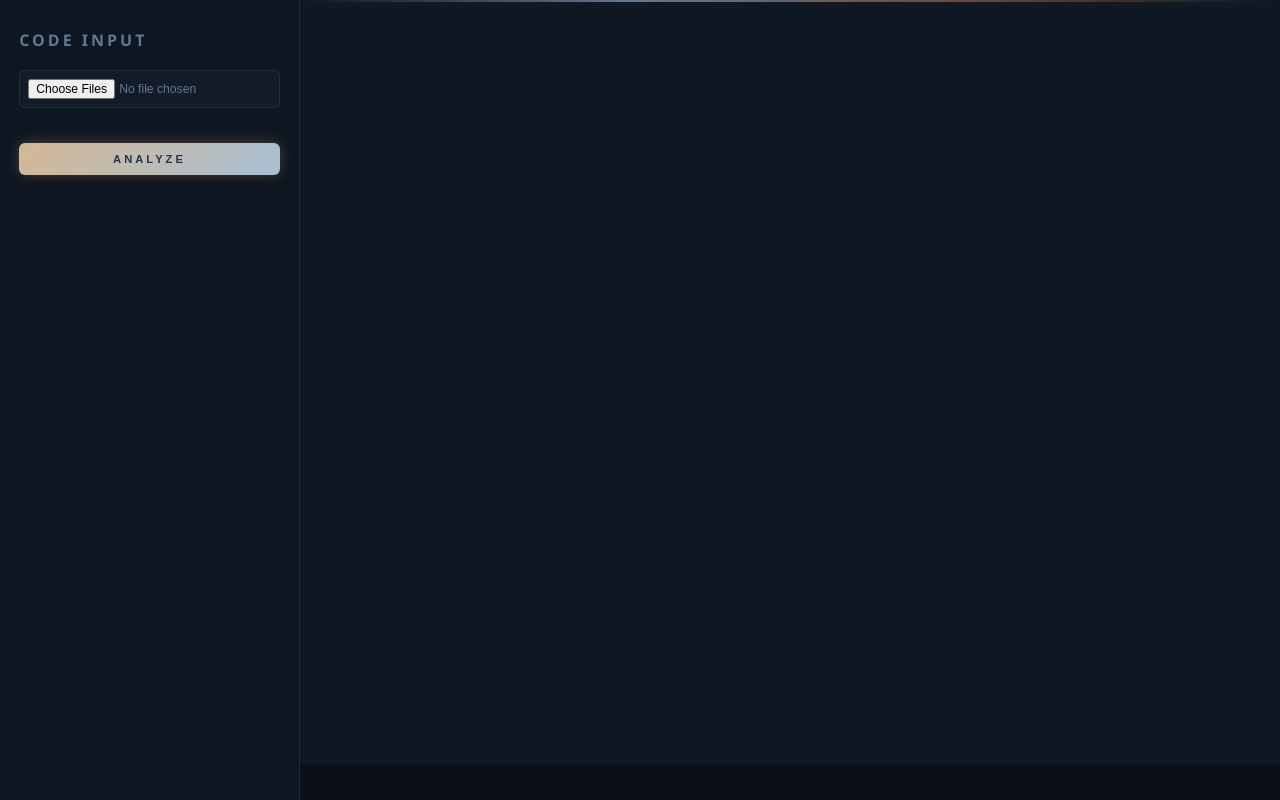
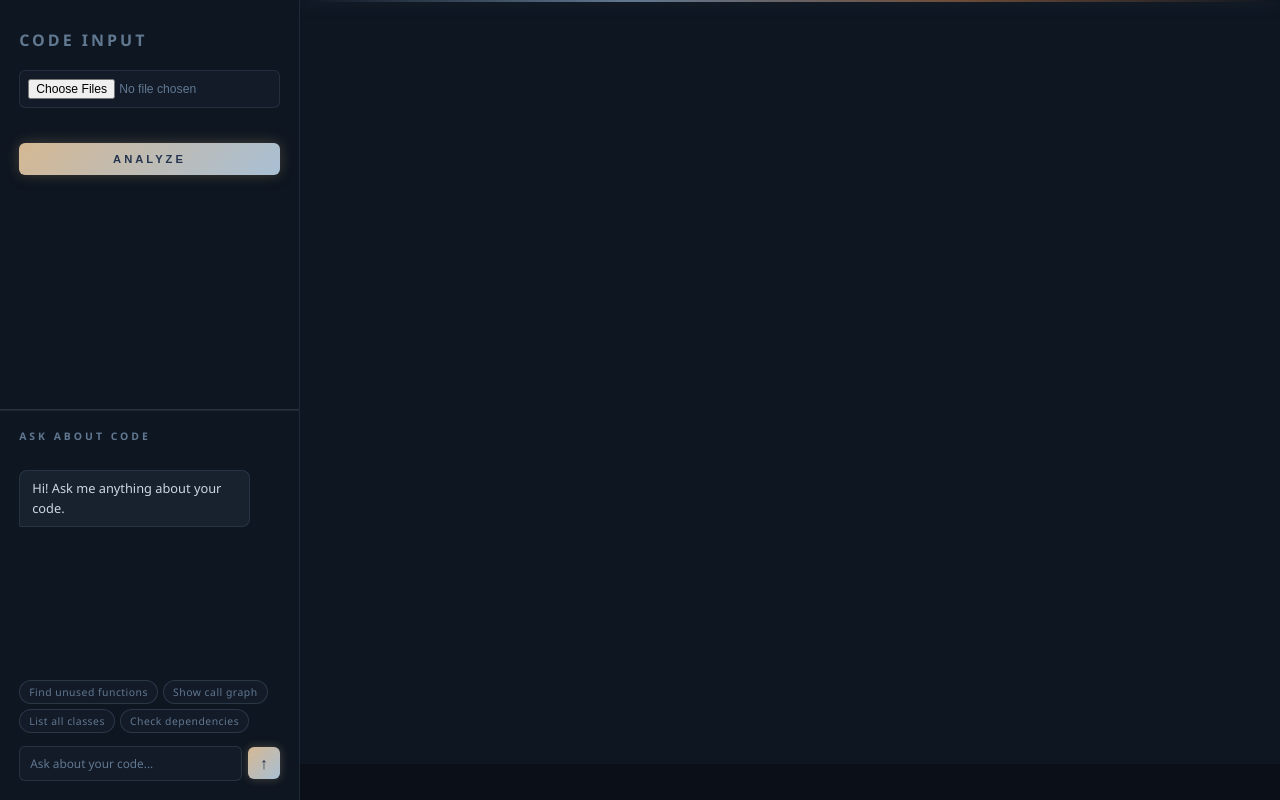
Before and after one commit to NehaV2905/polycode, a React (Vite) app in the folder ui/: page / in a window 1280 px wide. Both pictures are taken after a click on the button "GET STARTED". Built offline with nearby package versions, Linux system fonts and the light colour scheme.

Commit message:
Added a chat box in the sidebar

```diff
--- a/ui/src/App.css
+++ b/ui/src/App.css
@@ -59,13 +59,29 @@
   grid-row: 1 / span 2;
   display: flex;
   flex-direction: column;
-  padding: 1.8rem 1.2rem;
+  padding: 0;
   background: #0e1621;
   border-right: 1px solid rgba(97, 120, 145, 0.2);
-  overflow-y: auto;
+  overflow: hidden;
 }
 
-.sidebar > section h3 {
+.sidebar-top {
+  flex: 1;
+  padding: 1.8rem 1.2rem;
+  overflow-y: auto;
+  border-bottom: 1px solid rgba(97, 120, 145, 0.3);
+  box-shadow: 0 1px 0 rgba(213, 184, 147, 0.1);
+}
+
+.sidebar-bottom {
+  flex: 1;
+  padding: 1.2rem;
+  overflow-y: auto;
+  display: flex;
+  flex-direction: column;
+}
+
+.sidebar-top > section h3 {
   font-size: 1rem;
   letter-spacing: 3px;
   text-transform: uppercase;
@@ -73,7 +89,7 @@
   margin-bottom: 1.2rem;
 }
 
-.sidebar > section input[type="file"] {
+.sidebar-top> section input[type="file"] {
   width: 100%;
   font-size: 0.76rem;
   color: var(--text-dim);
@@ -86,7 +102,7 @@
   color: var(--text-dim);
 }
 
-.sidebar > section div > strong {
+.sidebar-top> section div > strong {
   display: block;
   font-size: 0.65rem;
   letter-spacing: 2px;
@@ -95,7 +111,7 @@
   margin-bottom: 0.6rem;
 }
 
-.sidebar > section ul {
+.sidebar-top> section ul {
   list-style: none;
   padding: 0;
   margin-bottom: 0.8rem;
@@ -104,7 +120,7 @@
   gap: 4px;
 }
 
-.sidebar > section li {
+.sidebar-top > section li {
   display: flex;
   align-items: center;
   justify-content: space-between;
@@ -116,11 +132,11 @@
   transition: background 0.2s;
 }
 
-.sidebar > section li:hover {
+.sidebar-top > section li:hover {
   background: rgba(97, 120, 145, 0.08);
 }
 
-.sidebar > section li button:first-child {
+.sidebar-top > section li button:first-child {
   background: none;
   border: none;
   color: var(--text-dim);
@@ -133,11 +149,11 @@
   transition: color 0.2s;
 }
 
-.sidebar > section li button:first-child:hover {
+.sidebar-top > section li button:first-child:hover {
   color: var(--tan);
 }
 
-.sidebar > section li button:last-child {
+.sidebar-top> section li button:last-child {
   background: none;
   border: 1px solid rgba(99, 32, 36, 0.4);
   color: #ff8a8a;
@@ -148,11 +164,11 @@
   transition: background 0.2s;
 }
 
-.sidebar > section li button:last-child:hover {
+.sidebar-top> section li button:last-child:hover {
   background: rgba(99, 32, 36, 0.3);
 }
 
-.sidebar > section > button {
+.sidebar-top> section > button {
   width: 100%;
   margin-top: 1.2rem;
   padding: 10px 0;
@@ -171,7 +187,7 @@
   box-shadow: 0 0 14px rgba(213,184,147,0.3), 0 4px 12px rgba(0,0,0,0.3);
 }
 
-.sidebar > section > button:hover {
+.sidebar-top> section > button:hover {
   transform: translateY(-2px);
   box-shadow: 0 0 24px rgba(213,184,147,0.55), 0 6px 18px rgba(0,0,0,0.4);
 }
@@ -655,3 +671,140 @@
   line-height: 1.7;
   color: #a8bfd4;
 }
+
+/* ── CHATBOX ── */
+.chatbox {
+  display: flex;
+  flex-direction: column;
+  gap: 0.8rem;
+  height: 100%;
+}
+
+.chat-messages {
+  display: flex;
+  flex-direction: column;
+  gap: 8px;
+  flex: 1;
+  overflow-y: auto;
+  padding-right: 4px;
+  max-height: unset;
+}
+
+.chatbox h3 {
+  font-size: 0.65rem;
+  letter-spacing: 3px;
+  text-transform: uppercase;
+  color: var(--slate-gray);
+}
+
+.chat-messages {
+  display: flex;
+  flex-direction: column;
+  gap: 8px;
+  max-height: 220px;
+  overflow-y: auto;
+  padding-right: 4px;
+}
+
+.chat-bubble {
+  font-size: 0.8rem;
+  padding: 8px 12px;
+  border-radius: 8px;
+  line-height: 1.5;
+  max-width: 90%;
+  word-break: break-word;
+}
+
+.chat-bubble.bot {
+  background: rgba(97, 120, 145, 0.12);
+  border: 1px solid rgba(97, 120, 145, 0.2);
+  color: var(--text);
+  align-self: flex-start;
+  border-bottom-left-radius: 2px;
+}
+
+.chat-bubble.user {
+  background: rgba(213, 184, 147, 0.12);
+  border: 1px solid rgba(213, 184, 147, 0.25);
+  color: var(--tan);
+  align-self: flex-end;
+  border-bottom-right-radius: 2px;
+}
+
+.chat-suggestions {
+  display: flex;
+  flex-wrap: wrap;
+  gap: 5px;
+}
+
+.chat-suggestion {
+  all: unset;
+  font-size: 0.65rem;
+  letter-spacing: 0.5px;
+  padding: 4px 9px;
+  border-radius: 20px;
+  border: 1px solid rgba(97, 120, 145, 0.3);
+  color: var(--text-dim);
+  cursor: pointer;
+  transition: all 0.2s ease;
+  background: rgba(97, 120, 145, 0.06);
+}
+
+.chat-suggestion:hover {
+  border-color: var(--tan);
+  color: var(--tan);
+  background: rgba(213, 184, 147, 0.08);
+  box-shadow: 0 0 8px rgba(213, 184, 147, 0.15);
+}
+
+.chat-input-row {
+  display: flex;
+  gap: 6px;
+  align-items: center;
+}
+
+.chat-input {
+  flex: 1;
+  background: rgba(97, 120, 145, 0.06);
+  border: 1px solid rgba(97, 120, 145, 0.25);
+  border-radius: 6px;
+  padding: 8px 10px;
+  font-size: 0.78rem;
+  color: var(--text);
+  outline: none;
+  transition: border-color 0.2s, box-shadow 0.2s;
+  font-family: inherit;
+}
+
+.chat-input:focus {
+  border-color: var(--tan);
+  box-shadow: 0 0 10px rgba(213, 184, 147, 0.15);
+}
+
+.chat-input::placeholder {
+  color: var(--text-dim);
+  font-size: 0.74rem;
+}
+
+.chat-send {
+  all: unset;
+  width: 32px;
+  height: 32px;
+  border-radius: 6px;
+  background: linear-gradient(135deg, var(--tan), #a8bfd4);
+  color: var(--space-cadet);
+  font-size: 1rem;
+  font-weight: 700;
+  cursor: pointer;
+  display: flex;
+  align-items: center;
+  justify-content: center;
+  transition: all 0.2s ease;
+  box-shadow: 0 0 10px rgba(213, 184, 147, 0.3);
+  flex-shrink: 0;
+}
+
+.chat-send:hover {
+  transform: translateY(-2px);
+  box-shadow: 0 0 20px rgba(213, 184, 147, 0.5);
+}
--- a/ui/src/components/AppShell.tsx
+++ b/ui/src/components/AppShell.tsx
@@ -2,6 +2,7 @@ import { useState } from "react";
 import MainPanel from "./MainPanel";
 import CodeInputPanel from "./CodeInputPanel";
 import LandingPage from "./LandingPage";
+import ChatBox from "./ChatBox";
 
 export default function AppShell() {
   const [started, setStarted] = useState(false);
@@ -10,7 +11,12 @@ export default function AppShell() {
   return (
     <div className="app-shell">
       <aside className="sidebar">
-        <CodeInputPanel onAnalyze={() => setAnalyzed(true)} />
+        <div className="sidebar-top">
+          <CodeInputPanel onAnalyze={() => setAnalyzed(true)} />
+        </div>
+        <div className="sidebar-bottom">
+          <ChatBox />
+        </div>
       </aside>
       <MainPanel analyzed={analyzed} />
     </div>
--- /dev/null
+++ b/ui/src/components/ChatBox.tsx
@@ -0,0 +1,73 @@
+import { useState, useRef, useEffect } from "react";
+
+type Message = {
+  id: number;
+  role: "user" | "bot";
+  text: string;
+};
+
+const suggestions = [
+  "Find unused functions",
+  "Show call graph",
+  "List all classes",
+  "Check dependencies",
+];
+
+export default function ChatBox() {
+  const [messages, setMessages] = useState<Message[]>([
+    { id: 0, role: "bot", text: "Hi! Ask me anything about your code." }
+  ]);
+  const [input, setInput] = useState("");
+  const bottomRef = useRef<HTMLDivElement>(null);
+
+  useEffect(() => {
+    bottomRef.current?.scrollIntoView({ behavior: "smooth" });
+  }, [messages]);
+
+  const send = (text: string) => {
+    if (!text.trim()) return;
+    const userMsg: Message = { id: Date.now(), role: "user", text };
+    const botMsg: Message = {
+      id: Date.now() + 1,
+      role: "bot",
+      text: "This is a placeholder response. Backend not connected yet."
+    };
+    setMessages(prev => [...prev, userMsg, botMsg]);
+    setInput("");
+  };
+
+  return (
+    <div className="chatbox">
+      <h3>Ask About Code</h3>
+
+      <div className="chat-messages">
+        {messages.map(m => (
+          <div key={m.id} className={`chat-bubble ${m.role}`}>
+            {m.text}
+          </div>
+        ))}
+        <div ref={bottomRef} />
+      </div>
+
+      <div className="chat-suggestions">
+        {suggestions.map(s => (
+          <button key={s} className="chat-suggestion" onClick={() => send(s)}>
+            {s}
+          </button>
+        ))}
+      </div>
+
+      <div className="chat-input-row">
+        <input
+          className="chat-input"
+          type="text"
+          placeholder="Ask about your code..."
+          value={input}
+          onChange={e => setInput(e.target.value)}
+          onKeyDown={e => e.key === "Enter" && send(input)}
+        />
+        <button className="chat-send" onClick={() => send(input)}>↑</button>
+      </div>
+    </div>
+  );
+}
```
